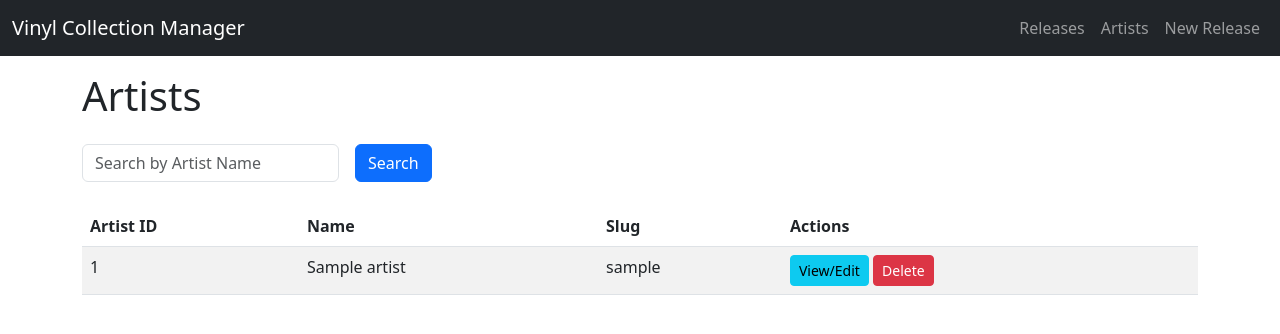
After one commit to russmckendrick/discogs-scraper, a Flask app: template templates/artists.html in a window 1280 px wide. The commit adds this page. Shown: the top 334 px of the page. Run offline with Flask 2, Linux system fonts and the light colour scheme; the template is opened without the code that fills it: most values are stand-ins (such as "Sample title", 1, 10 or a date in 2020).

Commit message:
✨ (app.py): add routes for managing artists, including listing, viewing, and deleting artists to enhance functionality 📝 (artist_detail.html, artists.html): create templates for artist details and artist listing to improve user interface 🔧 (base.html): update navigation to include link to artists page for better accessibility

```diff
--- a/app.py
+++ b/app.py
@@ -4,6 +4,7 @@ import json
 from datetime import datetime
 import logging
 import argparse
+from urllib.parse import unquote
 
 from flask import Flask, render_template, request, redirect, url_for, flash
 from db_handler import DatabaseHandler
@@ -177,6 +178,61 @@ def delete_release(release_id):
         flash(f"Error deleting release {release_id}: {str(e)}", "danger")
     return redirect(url_for("index"))
 
+@app.route("/artists")
+def artists():
+    # Get all artists from the database
+    all_artists = db.get_all_artists()
+
+    if args.debug_data:
+        logger.info(f"Raw artists type: {type(all_artists)}")
+        if all_artists:
+            logger.info(f"First artist: {json.dumps(next(iter(all_artists)) if isinstance(all_artists, (list, set, dict)) else all_artists, indent=2)}")
+
+    # Convert to list if not already
+    if not isinstance(all_artists, list):
+        all_artists = list(all_artists)
+
+    # Process artists to ensure we have complete data
+    processed_artists = []
+    for artist in all_artists:
+        if isinstance(artist, dict):
+            processed_artists.append(artist)
+        elif isinstance(artist, int):
+            # If we only got an ID, fetch the full artist data
+            artist_data = db.get_artist(artist)
+            if artist_data:
+                processed_artists.append(artist_data)
+            else:
+                processed_artists.append({"id": artist})
+
+    # Sort by artist name
+    processed_artists.sort(key=lambda x: x.get("name", "").lower())
+
+    return render_template("artists.html", artists=processed_artists, args=args)
+
+@app.route("/artist/<int:artist_id>")
+def artist_detail(artist_id):
+    artist = db.get_artist(artist_id)
+    if not artist:
+        flash(f"No artist found with ID {artist_id}.", "warning")
+        return redirect(url_for("artists"))
+
+    # Pretty-format JSON for the textarea
+    artist_pretty = json.dumps(artist, indent=4, ensure_ascii=False)
+    return render_template("artist_detail.html", artist=artist_pretty, artist_id=artist_id)
+
+@app.route("/artist/<int:artist_id>/delete", methods=["POST"])
+def delete_artist(artist_id):
+    try:
+        # Implement deletion (you might need to add this method to DatabaseHandler)
+        db.delete_artist(artist_id)
+        logger.info(f"Deleted artist {artist_id}")
+        flash(f"Artist {artist_id} deleted successfully.", "success")
+    except Exception as e:
+        logger.error(f"Error deleting artist {artist_id}: {str(e)}")
+        flash(f"Error deleting artist {artist_id}: {str(e)}", "danger")
+    return redirect(url_for("artists"))
+
 if __name__ == "__main__":
     # Run the Flask development server locally.
     app.run(debug=True)
--- /dev/null
+++ b/templates/artists.html
@@ -0,0 +1,53 @@
+{% extends "base.html" %}
+{% block title %}Artists - Vinyl Collection Manager{% endblock %}
+{% block content %}
+  <h1 class="mb-4">Artists</h1>
+
+  <form class="row g-3 mb-4" method="GET" action="{{ url_for('artists') }}">
+    <div class="col-auto">
+      <input type="text" class="form-control" name="q" placeholder="Search by Artist Name" value="{{ request.args.get('q', '') }}">
+    </div>
+    <div class="col-auto">
+      <button type="submit" class="btn btn-primary">Search</button>
+    </div>
+  </form>
+
+  <table class="table table-striped">
+    {% if args.debug_data %}
+    <!-- Debug: Show first artist data -->
+    {% if artists %}
+    <tr>
+      <td colspan="4">
+        <details>
+          <summary>Debug: First Artist Data</summary>
+          <pre>{{ artists[0] | tojson(indent=2) }}</pre>
+        </details>
+      </td>
+    </tr>
+    {% endif %}
+    {% endif %}
+    <thead>
+      <tr>
+        <th scope="col">Artist ID</th>
+        <th scope="col">Name</th>
+        <th scope="col">Slug</th>
+        <th scope="col">Actions</th>
+      </tr>
+    </thead>
+    <tbody>
+      {% for artist in artists %}
+      <tr>
+        <td>{{ artist.get("id") }}</td>
+        <td>{{ artist.get("name", "N/A") }}</td>
+        <td>{{ artist.get("slug", "N/A") }}</td>
+        <td>
+          <a href="{{ url_for('artist_detail', artist_id=artist.get('id')) }}" class="btn btn-sm btn-info">View/Edit</a>
+          <form action="{{ url_for('delete_artist', artist_id=artist.get('id')) }}" method="POST" style="display:inline;">
+            <button type="submit" class="btn btn-sm btn-danger" onclick="return confirm('Are you sure you want to delete this artist?');">Delete</button>
+          </form>
+        </td>
+      </tr>
+      {% endfor %}
+    </tbody>
+  </table>
+{% endblock %}
--- a/templates/base.html
+++ b/templates/base.html
@@ -17,6 +17,9 @@
         <ul class="navbar-nav ms-auto">
           <li class="nav-item">
             <a class="nav-link" href="{{ url_for('index') }}">Releases</a>
+          </li>
+          <li class="nav-item">
+            <a class="nav-link" href="{{ url_for('artists') }}">Artists</a>
           </li>
           <li class="nav-item">
             <a class="nav-link" href="{{ url_for('new_release') }}">New Release</a>
```
Also changed, not shown: templates/artist_detail.html (added, +25 -0 lines).
